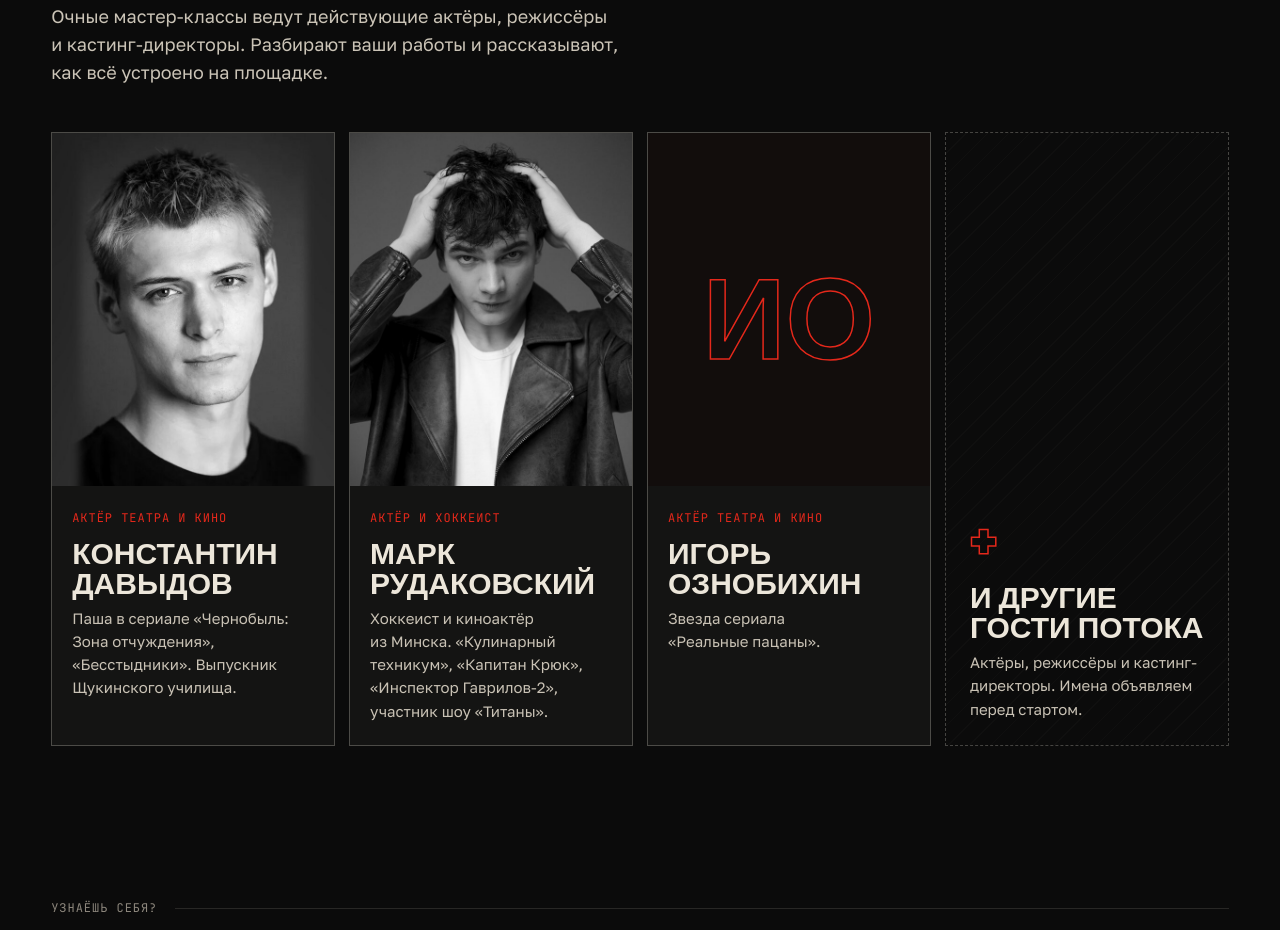
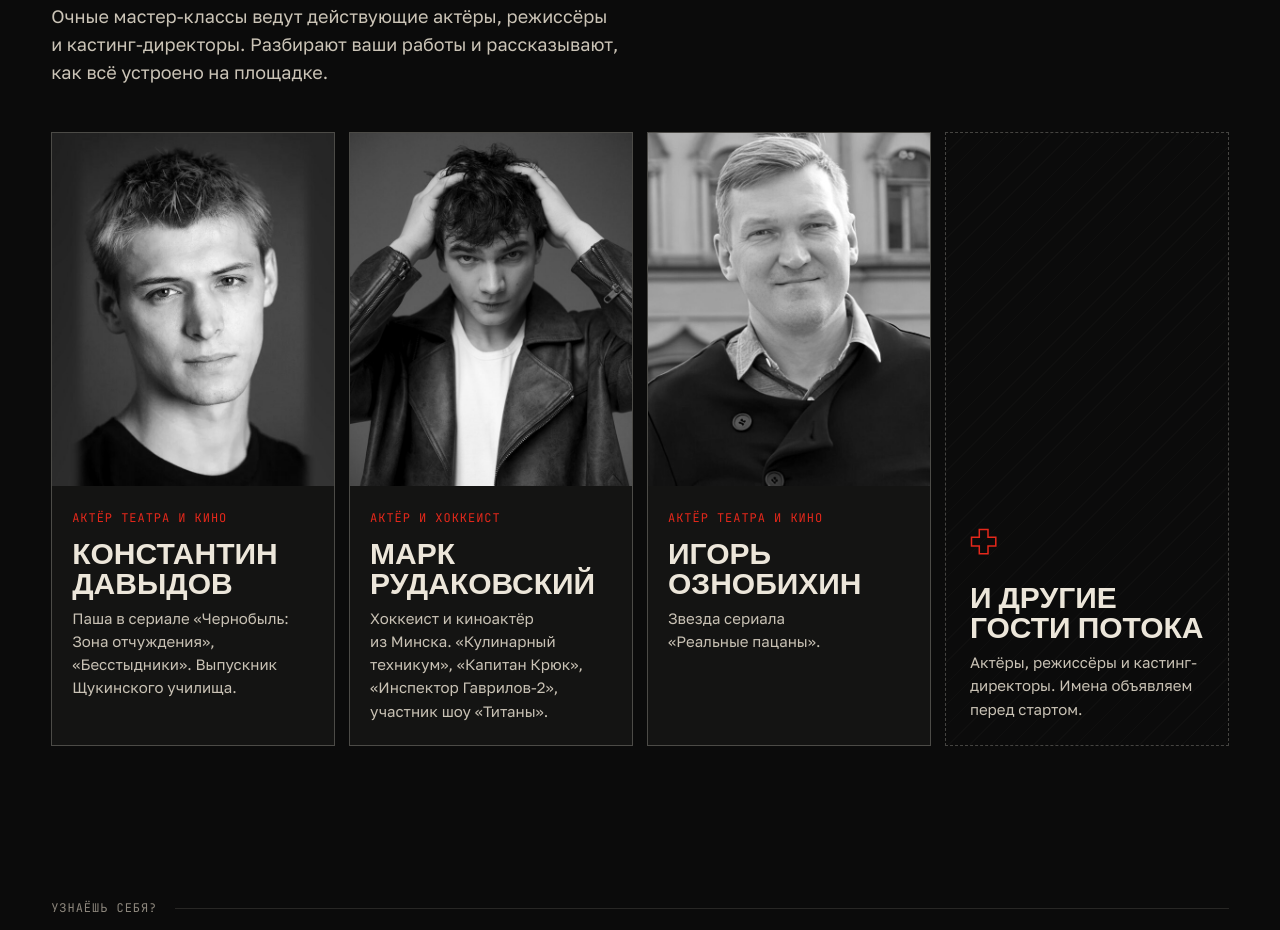
Before and after one commit to shumniyvlad-cell/motor-kaspranov, a plain HTML site: page index.html in a window 1280 px wide. Shown: the part 2735-3665 px from the top of the page. Drawn offline with nearby package versions, Linux system fonts and the light colour scheme; a web font is replaced by a local one.

Commit message:
Фото Игоря Ознобихина в гостях
Co-Authored-By: Claude Opus 5.5 <noreply@anthropic.com>

```diff
--- a/index.html
+++ b/index.html
@@ -699,7 +699,7 @@ select{appearance:none;background-image:linear-gradient(45deg,transparent 50%,va
     <div class="guests">
       <div class="guest" data-r><div class="ph"><img src="img/guests/davydov-v3.jpg" alt="Константин Давыдов" loading="lazy"></div><div class="t"><span class="mono">Актёр театра и кино</span><h4>Константин Давыдов</h4><p>Паша в сериале «Чернобыль: Зона отчуждения», «Бесстыдники». Выпускник Щукинского училища.</p></div></div>
       <div class="guest" data-r="2"><div class="ph"><img src="img/guests/rudakovsky-v3.jpg" alt="Марк Рудаковский" loading="lazy"></div><div class="t"><span class="mono">Актёр и хоккеист</span><h4>Марк Рудаковский</h4><p>Хоккеист и киноактёр из Минска. «Кулинарный техникум», «Капитан Крюк», «Инспектор Гаврилов-2», участник шоу «Титаны».</p></div></div>
-      <div class="guest noph" data-r="3"><div class="ph"><b>ИО</b></div><div class="t"><span class="mono">Актёр театра и кино</span><h4>Игорь Ознобихин</h4><p>Звезда сериала «Реальные пацаны».</p></div></div>
+      <div class="guest" data-r="3"><div class="ph"><img src="img/guests/oznobikhin.jpg" alt="Игорь Ознобихин" loading="lazy"></div><div class="t"><span class="mono">Актёр театра и кино</span><h4>Игорь Ознобихин</h4><p>Звезда сериала «Реальные пацаны».</p></div></div>
       <div class="guest more" data-r="4"><b>+</b><h4>И другие гости потока</h4><p>Актёры, режиссёры и кастинг-директоры. Имена объявляем перед стартом.</p></div>
     </div>
   </div>
```
Also changed, not shown: img/guests/oznobikhin.jpg (added).
